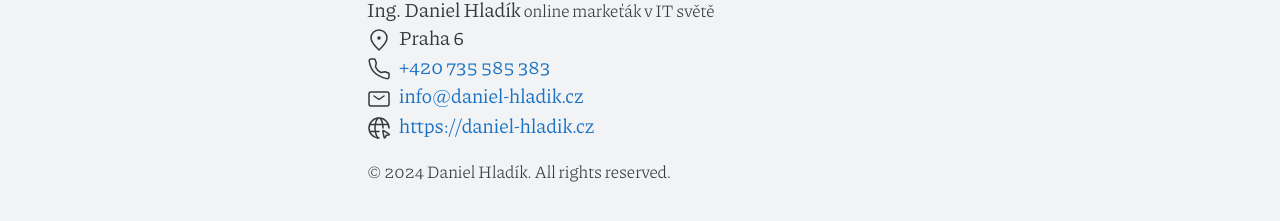
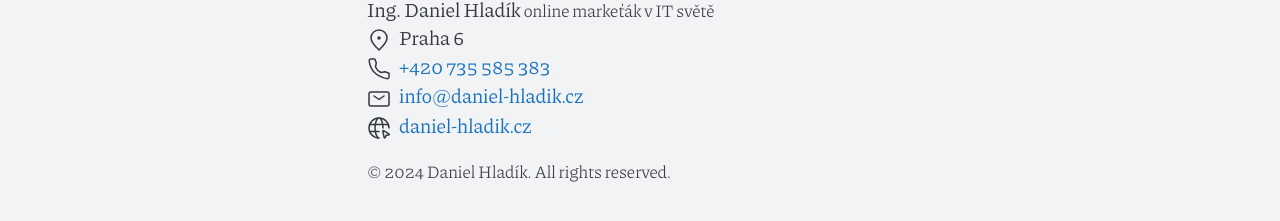
Before and after one commit to Dandee42/dandee42.github.io, a Jekyll site: the page built from index.md, in a window 1280 px wide. Shown: the part 1726-1947 px from the top of the page. Built offline with Jekyll 4.4.1, drawn with Linux system fonts in a browser that asks for light colours.

Commit message:
Update contact.html

```diff
--- a/_includes/contact.html
+++ b/_includes/contact.html
@@ -5,6 +5,6 @@
     <li><span class="li-icon">{% include svg/pin-alt.svg %}</span><span>{{ site.address }}</span></li>
     <li><span class="li-icon">{% include svg/phone.svg %}</span><a href="tel:{{ site.phone }}">{{ site.phone }}</a></li>
     <li><span class="li-icon">{% include svg/mail.svg %}</span><a href="mailto:{{ site.author.email }}">{{ site.author.email }}</a></li>
-    <li><span class="li-icon">{% include svg/internet.svg %}</span><a href="{{ site.url }}">{{ site.url }}</a></li>
+    <li><span class="li-icon">{% include svg/internet.svg %}</span><a href="{{ site.url }}">daniel-hladik.cz</a></li>
   </ul>
 </div>
```
